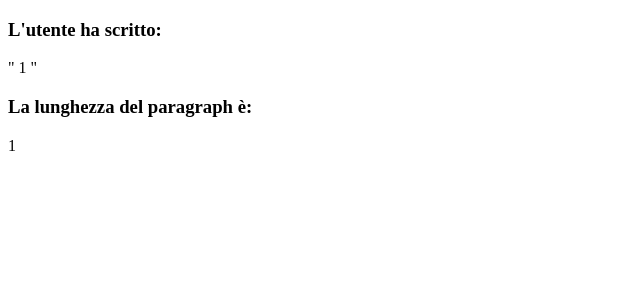
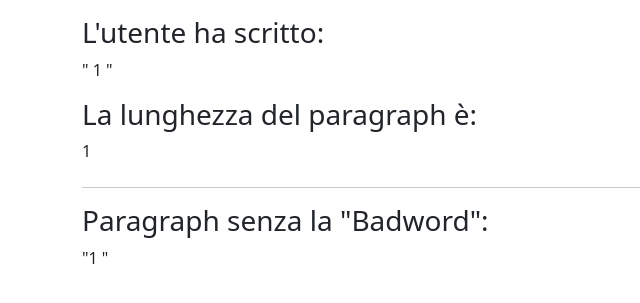
Before and after one commit to TanaraCavalcante/php-badwords, a PHP site: page /response.php?text=1 in a window 1280 px wide. Shown: the top 303 px of the page, without its empty margins (0-640 px from the left). Run offline with PHP 8.4, Linux system fonts and the light colour scheme; data that the repository does not hold is empty.

Commit message:
step 02 ok! Esercizio finito!

```diff
--- a/response.php
+++ b/response.php
@@ -14,16 +14,26 @@ $word = $_GET["badword"];
     <meta charset="UTF-8">
     <meta name="viewport" content="width=device-width, initial-scale=1.0">
     <title>response php</title>
+     <!--Bootstrap-->
+     <link href="https://cdn.jsdelivr.net/npm/bootstrap@5.0.2/dist/css/bootstrap.min.css" rel="stylesheet" integrity="sha384-EVSTQN3/azprG1Anm3QDgpJLIm9Nao0Yz1ztcQTwFspd3yD65VohhpuuCOmLASjC" crossorigin="anonymous">
 </head>
 <body>
-    <main class="container">
-        <section>
+    <main class="container my-3">
+        <section class="mb-4">
             <h3>L'utente ha scritto: </h3>
             <p> " <?php echo $paragraph ?> " </p>
             <h3> La lunghezza del paragraph è: </h3>
-           <p>
-            <?php echo strlen($paragraph); ?>
-         </p>
+            <p><?php echo strlen($paragraph); ?></p>
+        </section>
+        <hr>
+        <section>
+            <h3>Paragraph senza la "Badword": </h3>
+            <p>
+               "<?php
+                 $badword = str_ireplace( $word , "***", $paragraph);
+                 echo $badword;
+                ?> "
+             </p>
         </section>
 
 
```
